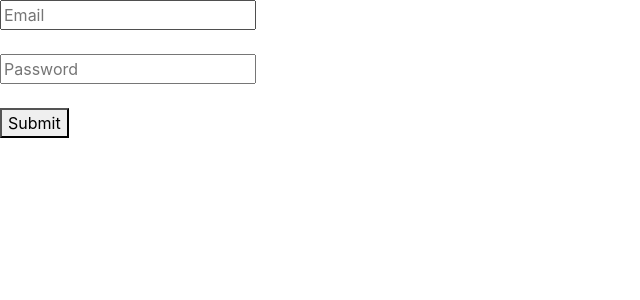
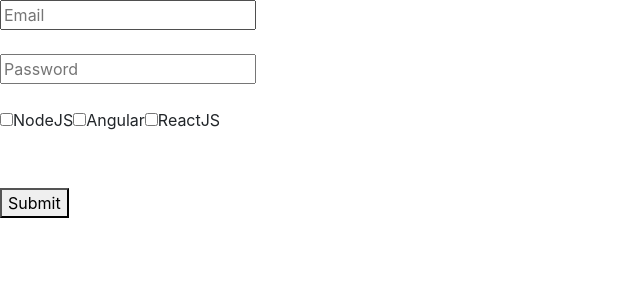
Before and after one commit to vuole/learn-angular, an Angular app: page / in a window 1280 px wide. Shown: the top 300 px of the page, without its empty margins (0-640 px from the left). Built offline with nearby package versions, Linux system fonts and the light colour scheme.

Commit message:
Nested form gorup (form group long vao nhau). Co the goi cac checkbox lai giong ngModelGroup

```diff
--- a/src/app/sign-up/sign-up.component.html
+++ b/src/app/sign-up/sign-up.component.html
@@ -3,5 +3,11 @@
   <br><br>
   <input type="password" placeholder="Password" formControlName="password">
   <br><br>
+  <div formGroupName = "subjects">
+    <label><input type="checkbox" formControlName="nodeJS">NodeJS</label>
+    <label><input type="checkbox" formControlName="angular">Angular</label>
+    <label><input type="checkbox" formControlName="reactJS">ReactJS</label>
+</div>
+  <br><br>
   <button>Submit</button>
 </form>
--- a/src/app/sign-up/sign-up.component.ts
+++ b/src/app/sign-up/sign-up.component.ts
@@ -13,7 +13,12 @@ export class SignUpComponent implements OnInit {
   constructor() {
     this.formSignUp = new FormGroup({
       email: new FormControl(),
-      password: new FormControl()
+      password: new FormControl(),
+      subjects: new FormGroup({
+        nodeJS: new FormControl(),
+        angular: new FormControl(),
+        reactJS: new FormControl()
+      })
     });
    }
 
```
